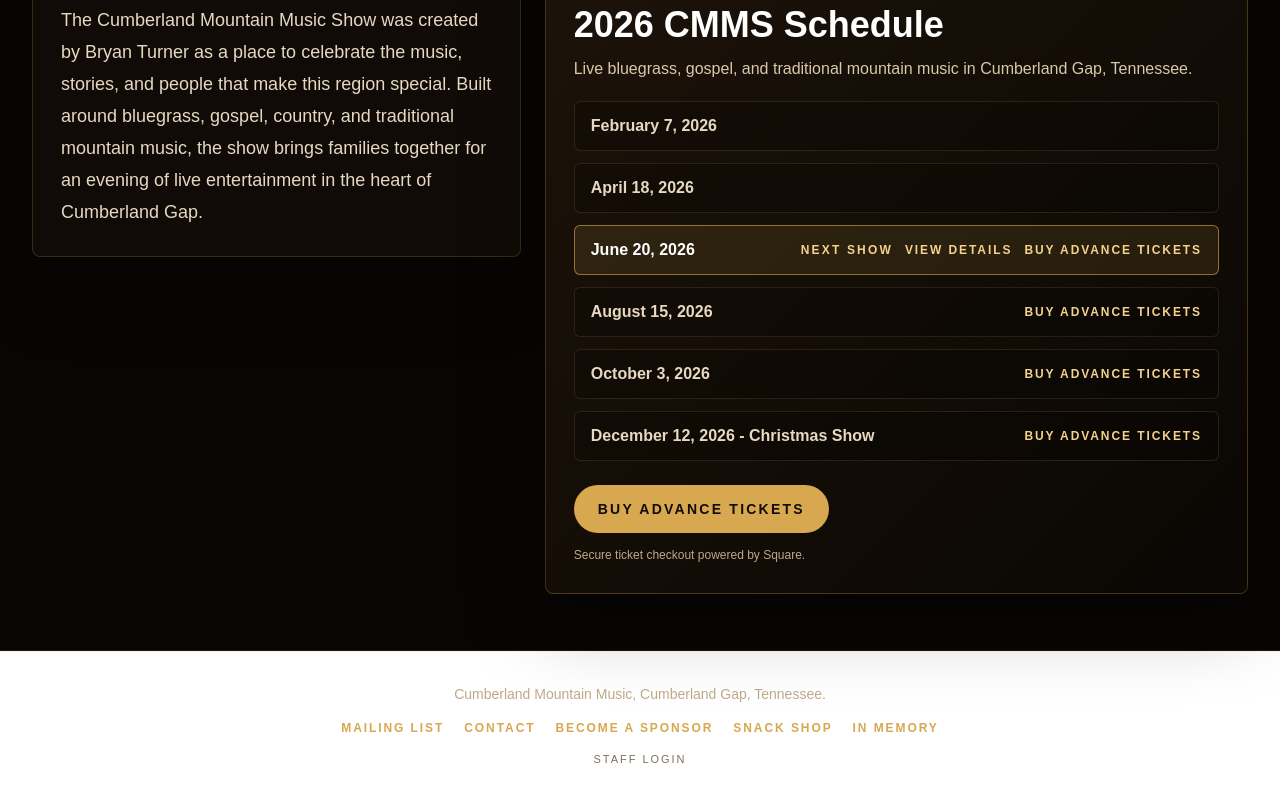
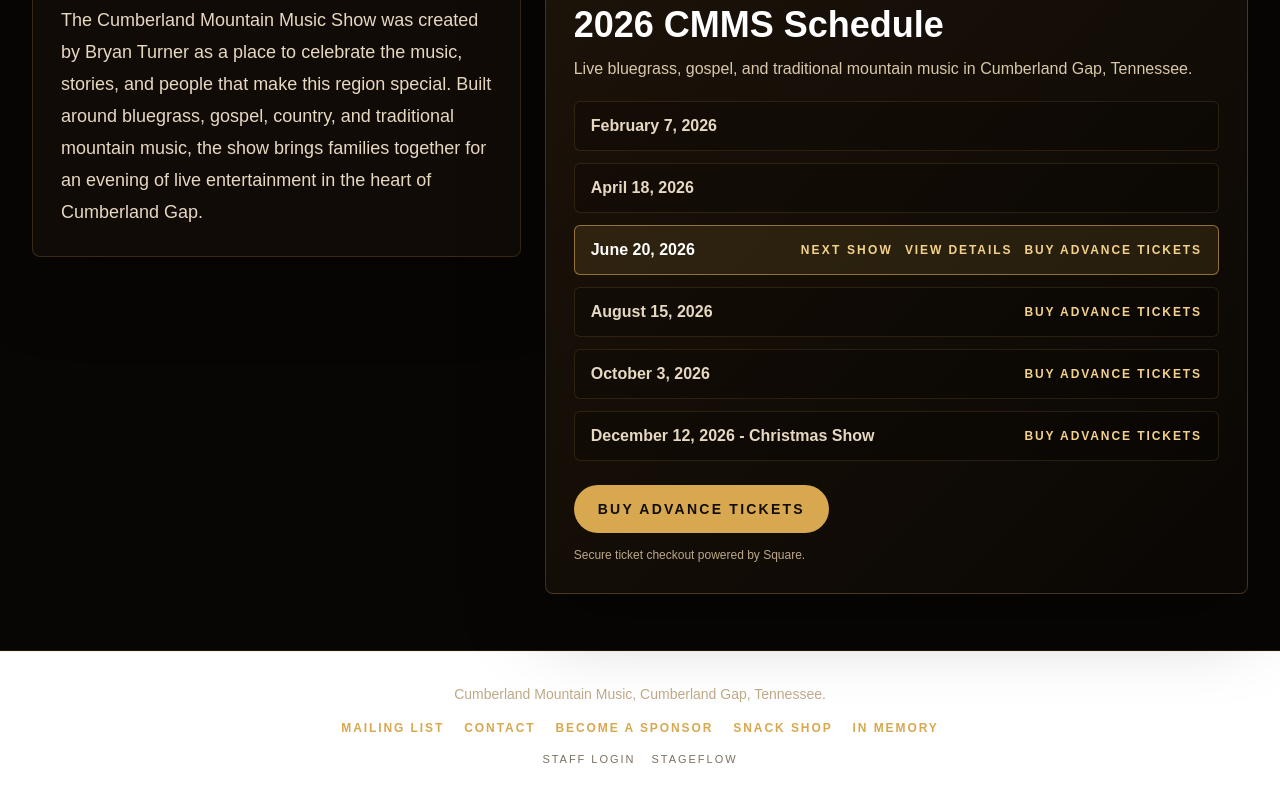
Before and after one commit to goob2121-design/cmms-website, a Next.js app: page / in a window 1280 px wide. Shown: the part 1117-1917 px from the top of the page. Built offline with nearby package versions, Linux system fonts and the light colour scheme; no server answers; the database is empty.

Commit message:
Add CMMS StageFlow domain

```diff
--- a/app/layout.tsx
+++ b/app/layout.tsx
@@ -45,8 +45,11 @@ export const metadata: Metadata = {
     images: [defaultSocialImage],
   },
   icons: {
-    icon: "/favicon.png",
-    shortcut: "/favicon.png",
+    icon: [
+      { url: "/favicon.ico", sizes: "any" },
+      { url: "/icon.png", type: "image/png" },
+    ],
+    shortcut: "/favicon.ico",
     apple: "/favicon.png",
   },
 };
@@ -128,12 +131,22 @@ export default async function RootLayout({
                 In Memory
               </Link>
             </div>
-            <Link
-              href="/admin"
-              className="mt-4 inline-flex text-[11px] uppercase tracking-[0.18em] text-[#7d705f] transition hover:text-[#bda987]"
-            >
-              Staff Login
-            </Link>
+            <div className="mt-4 flex flex-wrap items-center justify-center gap-x-4 gap-y-2">
+              <Link
+                href="/admin"
+                className="inline-flex text-[11px] uppercase tracking-[0.18em] text-[#7d705f] transition hover:text-[#bda987]"
+              >
+                Staff Login
+              </Link>
+              <a
+                href="https://stageflow.cumberlandmountainmusic.com"
+                target="_blank"
+                rel="noopener noreferrer"
+                className="inline-flex text-[11px] uppercase tracking-[0.18em] text-[#7d705f] transition hover:text-[#bda987]"
+              >
+                Stageflow
+              </a>
+            </div>
           </footer>
         </div>
       </body>
```
Also changed, not shown: 1 other file (tests, documents, lock files or other folders).
